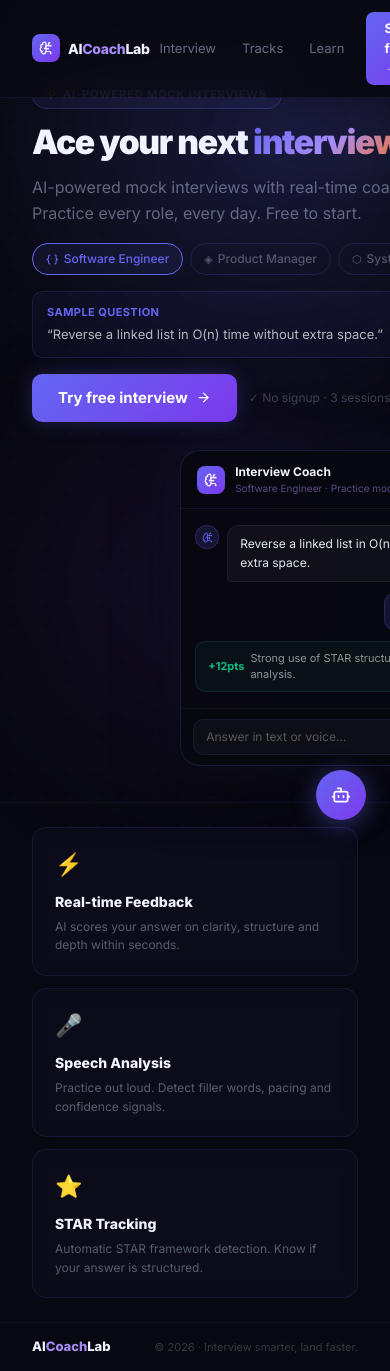
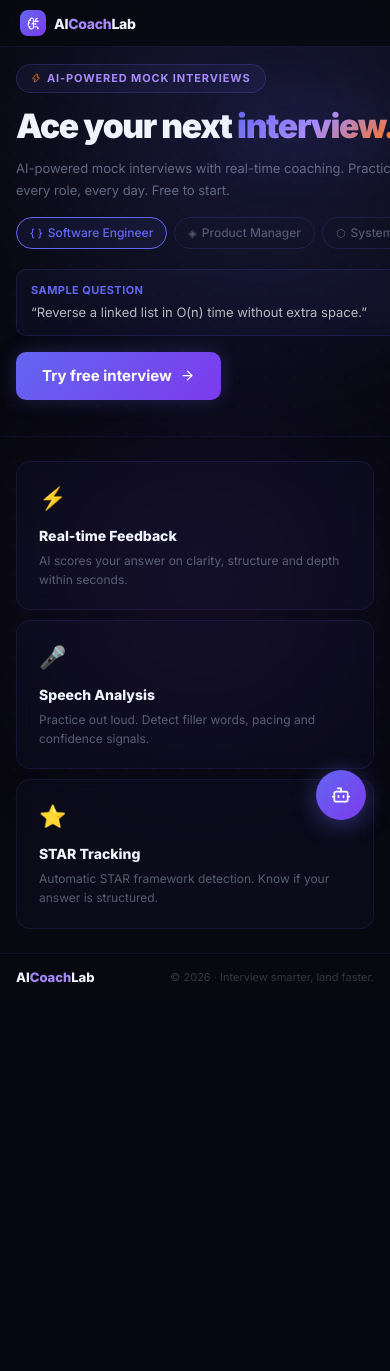
Before and after one commit to infosiva/aicoachlab, a Next.js app: page / in a window 390 px wide. After the commit the page ends 1001 px from the top, so only its background shows below. Built offline with nearby package versions, Linux system fonts and the light colour scheme.

Commit message:
fix(interview): apply interview-grid class so mobile stacks to single column

```diff
--- a/app/AICoachLabPage.tsx
+++ b/app/AICoachLabPage.tsx
@@ -315,18 +315,25 @@ export default function AICoachLabPage({ showPricing = true }: { showPricing?: b
   return (
     <div style={{ background: BG, minHeight: "100vh", fontFamily: "'Inter', sans-serif", color: "#f0f4ff", overflowX: "hidden" }}>
       <style>{`
-        html, body { overflow-x: hidden; max-width: 100%; }
+        html, body { overflow-x: hidden; max-width: 100vw; }
         .acl-hero-grid { display: grid; grid-template-columns: 1fr 1fr; gap: 48px; align-items: center; }
         .acl-feature-grid { display: grid; grid-template-columns: repeat(3, 1fr); gap: 16px; }
         .acl-pricing-grid { display: grid; grid-template-columns: 1fr 1fr; gap: 16px; }
+        .acl-nav-links { display: flex; gap: 6px; align-items: center; }
+        .acl-cta-note { font-size: 12px; color: rgba(180,190,220,0.3); }
+        .acl-mockup-col { display: flex; justify-content: center; }
         @media (max-width: 768px) {
-          .acl-hero-grid { grid-template-columns: 1fr !important; gap: 28px !important; }
-          .acl-feature-grid { grid-template-columns: 1fr !important; gap: 12px !important; }
+          .acl-hero-grid { grid-template-columns: 1fr !important; gap: 20px !important; }
+          .acl-feature-grid { grid-template-columns: 1fr 1fr !important; gap: 10px !important; }
           .acl-pricing-grid { grid-template-columns: 1fr !important; gap: 12px !important; }
+          .acl-mockup-col { display: none !important; }
+          .acl-cta-note { display: none !important; }
         }
         @media (max-width: 640px) {
-          .acl-role-strip { overflow-x: auto; flex-wrap: nowrap !important; -webkit-overflow-scrolling: touch; scrollbar-width: none; }
+          .acl-role-strip { overflow-x: auto; flex-wrap: nowrap !important; -webkit-overflow-scrolling: touch; scrollbar-width: none; padding-bottom: 4px; }
           .acl-role-strip::-webkit-scrollbar { display: none; }
+          .acl-nav-links a { display: none; }
+          .acl-feature-grid { grid-template-columns: 1fr !important; }
         }
       `}</style>
 
@@ -338,26 +345,26 @@ export default function AICoachLabPage({ showPricing = true }: { showPricing?: b
       </div>
 
       {/* ── NAV ─────────────────────────────────────────────────── */}
-      <nav style={{ position: "fixed", top: 0, left: 0, right: 0, zIndex: 100, display: "flex", alignItems: "center", justifyContent: "space-between", padding: "12px 32px", background: "rgba(8,8,16,0.8)", backdropFilter: "blur(16px)", borderBottom: "1px solid rgba(99,102,241,0.12)" }}>
+      <nav style={{ position: "fixed", top: 0, left: 0, right: 0, zIndex: 100, display: "flex", alignItems: "center", justifyContent: "space-between", padding: "10px 20px", background: "rgba(8,8,16,0.8)", backdropFilter: "blur(16px)", borderBottom: "1px solid rgba(99,102,241,0.12)" }}>
         <div style={{ display: "flex", alignItems: "center", gap: 8 }}>
-          <div style={{ width: 28, height: 28, borderRadius: 8, background: `linear-gradient(135deg,${ACCENT},${ACCENT2})`, display: "grid", placeItems: "center" }}>
-            <BrainCircuit size={14} color="#fff" />
+          <div style={{ width: 26, height: 26, borderRadius: 8, background: `linear-gradient(135deg,${ACCENT},${ACCENT2})`, display: "grid", placeItems: "center" }}>
+            <BrainCircuit size={13} color="#fff" />
           </div>
           <span style={{ fontWeight: 800, fontSize: 14, letterSpacing: "-0.3px" }}>AI<span style={{ color: "#a78bfa" }}>Coach</span>Lab</span>
         </div>
-        <div style={{ display: "flex", gap: 6, alignItems: "center" }}>
+        <div className="acl-nav-links">
           {[["Interview", "/interview"], ["Tracks", "/tracks"], ["Learn", "/learn"]].map(([label, href]) => (
             <a key={label} href={href} style={{ fontSize: 13, color: "rgba(180,190,220,0.55)", textDecoration: "none", padding: "6px 10px", borderRadius: 7 }}>{label}</a>
           ))}
           <motion.a href="/interview" whileHover={{ scale: 1.04 }} whileTap={{ scale: 0.97 }}
-            style={{ marginLeft: 6, padding: "7px 18px", borderRadius: 8, background: `linear-gradient(135deg,${ACCENT},${ACCENT2})`, color: "#fff", fontSize: 13, fontWeight: 700, textDecoration: "none" }}>
+            style={{ marginLeft: 4, padding: "7px 16px", borderRadius: 8, background: `linear-gradient(135deg,${ACCENT},${ACCENT2})`, color: "#fff", fontSize: 13, fontWeight: 700, textDecoration: "none", whiteSpace: "nowrap" }}>
             Start free →
           </motion.a>
         </div>
       </nav>
 
       {/* ── SECTION 1: HERO ────────────────────────────────────── */}
-      <section style={{ position: "relative", zIndex: 1, padding: "80px 32px 36px", maxWidth: 1200, margin: "0 auto", boxSizing: "border-box" }}>
+      <section style={{ position: "relative", zIndex: 1, padding: "clamp(64px,10vw,80px) clamp(16px,4vw,32px) 36px", maxWidth: 1200, margin: "0 auto", boxSizing: "border-box", width: "100%" }}>
         <div className="acl-hero-grid">
 
           {/* Left */}
@@ -377,7 +384,7 @@ export default function AICoachLabPage({ showPricing = true }: { showPricing?: b
               </span>
             </motion.h1>
 
-            <motion.p {...fadeUp(0.14)} style={{ fontSize: 16, color: "rgba(180,190,220,0.5)", lineHeight: 1.65, margin: 0, maxWidth: 420 }}>
+            <motion.p {...fadeUp(0.14)} style={{ fontSize: "clamp(13px,2vw,16px)", color: "rgba(180,190,220,0.5)", lineHeight: 1.65, margin: 0, maxWidth: 420 }}>
               AI-powered mock interviews with real-time coaching. Practice every role, every day. Free to start.
             </motion.p>
 
@@ -421,19 +428,19 @@ export default function AICoachLabPage({ showPricing = true }: { showPricing?: b
                 style={{ display: "inline-flex", alignItems: "center", gap: 8, padding: "13px 26px", borderRadius: 10, background: `linear-gradient(135deg,${ACCENT},${ACCENT2})`, color: "#fff", fontWeight: 700, fontSize: 15, textDecoration: "none", boxShadow: `0 0 20px rgba(99,102,241,0.25)` }}>
                 Try free interview <ArrowRight size={15} />
               </motion.a>
-              <span style={{ fontSize: 12, color: "rgba(180,190,220,0.3)" }}>✓ No signup · 3 sessions/day free</span>
+              <span className="acl-cta-note">✓ No signup · 3 sessions/day free</span>
             </motion.div>
           </motion.div>
 
-          {/* Right: chat mockup */}
-          <div style={{ display: "flex", justifyContent: "center" }}>
+          {/* Right: chat mockup — hidden on mobile */}
+          <div className="acl-mockup-col">
             <ChatMockup role={role} />
           </div>
         </div>
       </section>
 
       {/* ── SECTION 2: 3-COL FEATURES ──────────────────────────── */}
-      <div style={{ position: "relative", zIndex: 1, borderTop: "1px solid rgba(99,102,241,0.08)", padding: "24px 32px" }}>
+      <div style={{ position: "relative", zIndex: 1, borderTop: "1px solid rgba(99,102,241,0.08)", padding: "24px clamp(16px,4vw,32px)" }}>
         <div style={{ maxWidth: 1200, margin: "0 auto" }}>
           <div className="acl-feature-grid">
             {FEATURES.map((f, i) => (
@@ -454,7 +461,7 @@ export default function AICoachLabPage({ showPricing = true }: { showPricing?: b
 
       {/* ── SECTION 3: PRICING (2 compact cards, inline) ────────── */}
       {showPricing && (
-        <div style={{ position: "relative", zIndex: 1, borderTop: "1px solid rgba(99,102,241,0.08)", padding: "24px 32px 20px" }}>
+        <div style={{ position: "relative", zIndex: 1, borderTop: "1px solid rgba(99,102,241,0.08)", padding: "24px clamp(16px,4vw,32px) 20px" }}>
           <div style={{ maxWidth: 720, margin: "0 auto" }}>
             <div style={{ marginBottom: 20, textAlign: "center" }}>
               <h2 style={{ fontSize: "clamp(1.2rem,2.5vw,1.7rem)", fontWeight: 800, letterSpacing: "-0.03em", margin: "0 0 6px" }}>
@@ -499,7 +506,7 @@ export default function AICoachLabPage({ showPricing = true }: { showPricing?: b
       )}
 
       {/* ── FOOTER ─────────────────────────────────────────────── */}
-      <footer style={{ position: "relative", zIndex: 1, borderTop: "1px solid rgba(99,102,241,0.08)", padding: "14px 32px", display: "flex", justifyContent: "space-between", alignItems: "center", maxWidth: 1200, margin: "0 auto" }}>
+      <footer style={{ position: "relative", zIndex: 1, borderTop: "1px solid rgba(99,102,241,0.08)", padding: "14px clamp(16px,4vw,32px)", display: "flex", justifyContent: "space-between", alignItems: "center", maxWidth: 1200, margin: "0 auto" }}>
         <span style={{ fontSize: 13, fontWeight: 800 }}>AI<span style={{ color: "#a78bfa" }}>Coach</span>Lab</span>
         <span style={{ fontSize: 11, color: "rgba(180,190,220,0.25)" }}>© 2026 · Interview smarter, land faster.</span>
       </footer>
--- a/app/interview/page.tsx
+++ b/app/interview/page.tsx
@@ -145,7 +145,7 @@ export default function InterviewHub() {
         </motion.div>
 
         {/* ── Two-column picker ── */}
-        <div style={{ display: 'grid', gridTemplateColumns: '1fr 1fr', gap: 32,
+        <div className="interview-grid" style={{ display: 'grid', gridTemplateColumns: '1fr 1fr', gap: 32,
           alignItems: 'start' }}>
 
           {/* LEFT — Role selector */}
```
